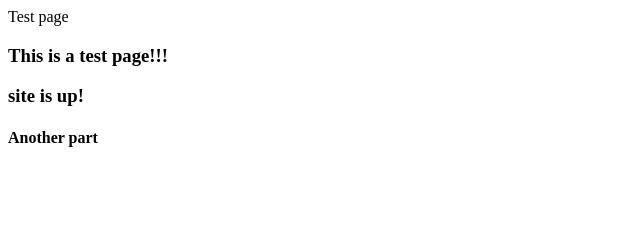
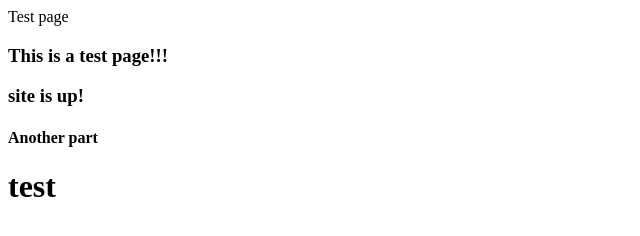
Before and after one commit to dlsnoopy95051/greeter, a plain HTML site: page index.html in a window 1280 px wide. Shown: the full height of the page, 0-640 px from the left. Drawn offline with Linux system fonts and the light colour scheme.

Commit message:
added again

```diff
--- a/index.html
+++ b/index.html
@@ -12,5 +12,8 @@
 	<h4>
 	Another part
 	</h4>
+	<h1>
+		test
+	</h1>
 	</body>
 <html>
```
